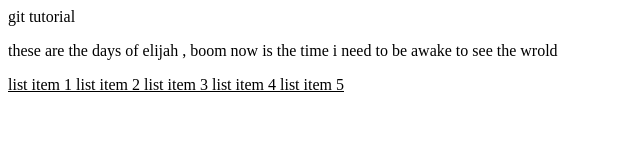
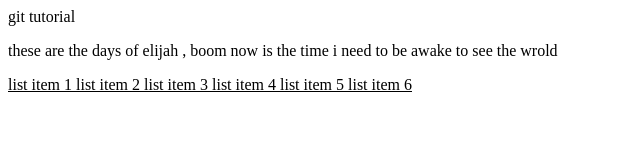
Before and after one commit to essychan09/git-tutorial, a plain HTML site: page index.html in a window 1280 px wide. Shown: the full height of the page, 0-640 px from the left. Drawn offline with Linux system fonts and the light colour scheme.

Commit message:
added li

```diff
--- a/index.html
+++ b/index.html
@@ -15,6 +15,7 @@
         <il>list item 3</il>
         <il>list item 4</il>
         <il>list item 5</il>
+        <il>list item 6</il>
     </u>
 </body>
 </html>
```
